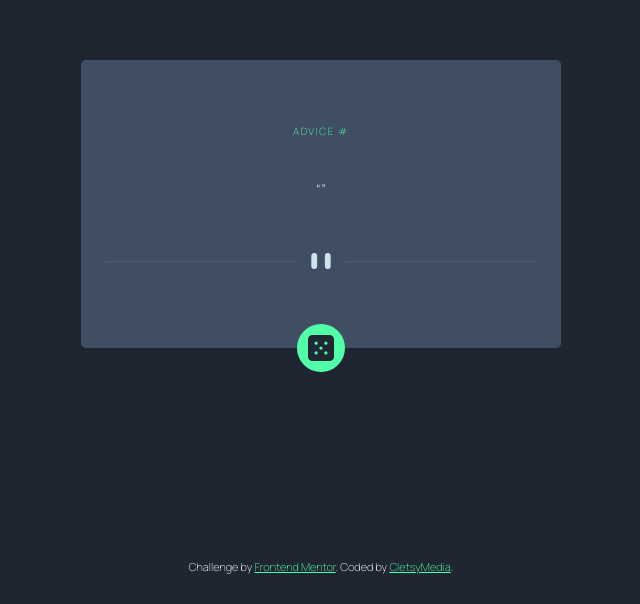
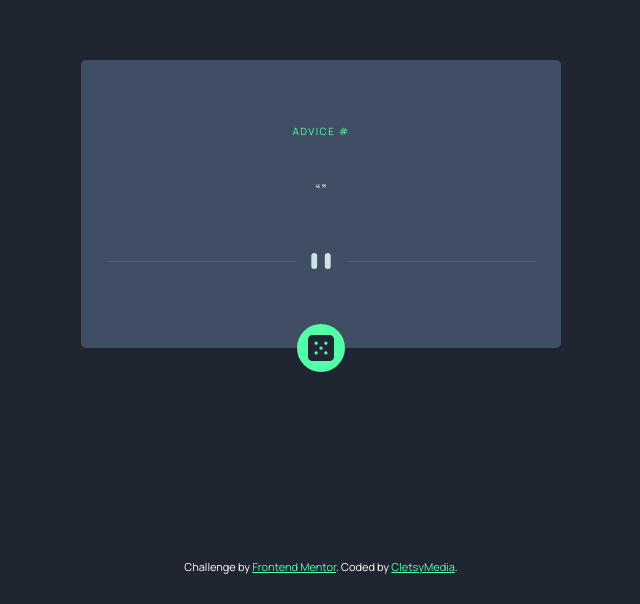
Before and after one commit to CletsyMedia/Frontendmentor-AdviceApp-generator, a plain HTML site: page index.html in a window 1280 px wide. Shown: the part 196-800 px from the top of the page, without its empty margins (319-959 px from the left). Drawn offline with Linux system fonts and the light colour scheme; no server answers.

Commit message:
Update Style.css

```diff
--- a/CSS/Style.css
+++ b/CSS/Style.css
@@ -1,4 +1,4 @@
-@import url('https://fonts.googleapis.com/css2?family=Manrope:wght@200;wght@800&display=swap');
+@import url('https://fonts.googleapis.com/css2?family=Manrope:wght@400;wght@800&display=swap');
 *{
     margin: 0;
     padding: 0;
@@ -53,7 +53,7 @@ body {
 }
 
 .boxInfo h5{
-    font-weight:200;
+    font-weight:400;
     font-size:10px;
     letter-spacing:1.5px;
     text-transform: uppercase;
```
